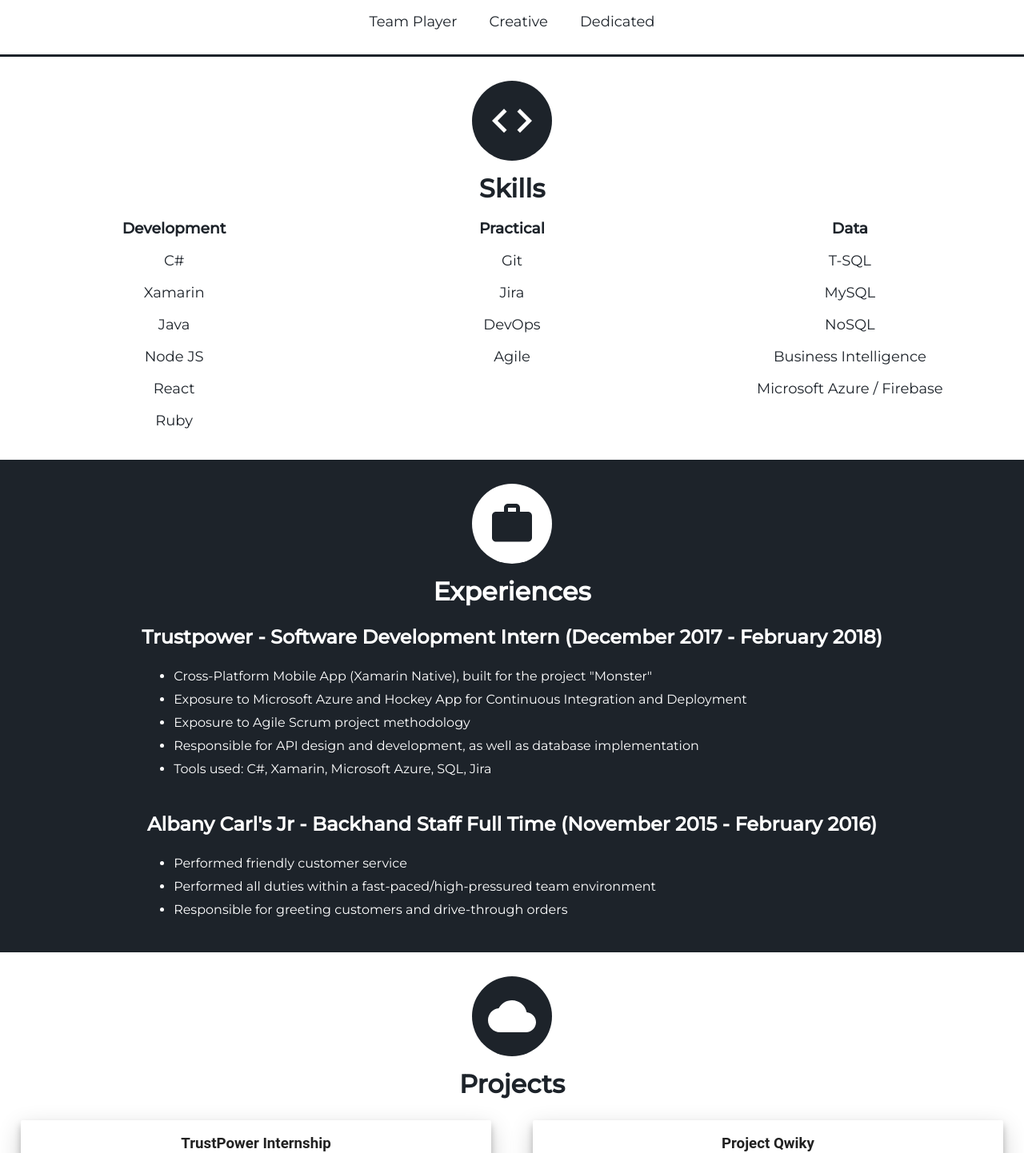
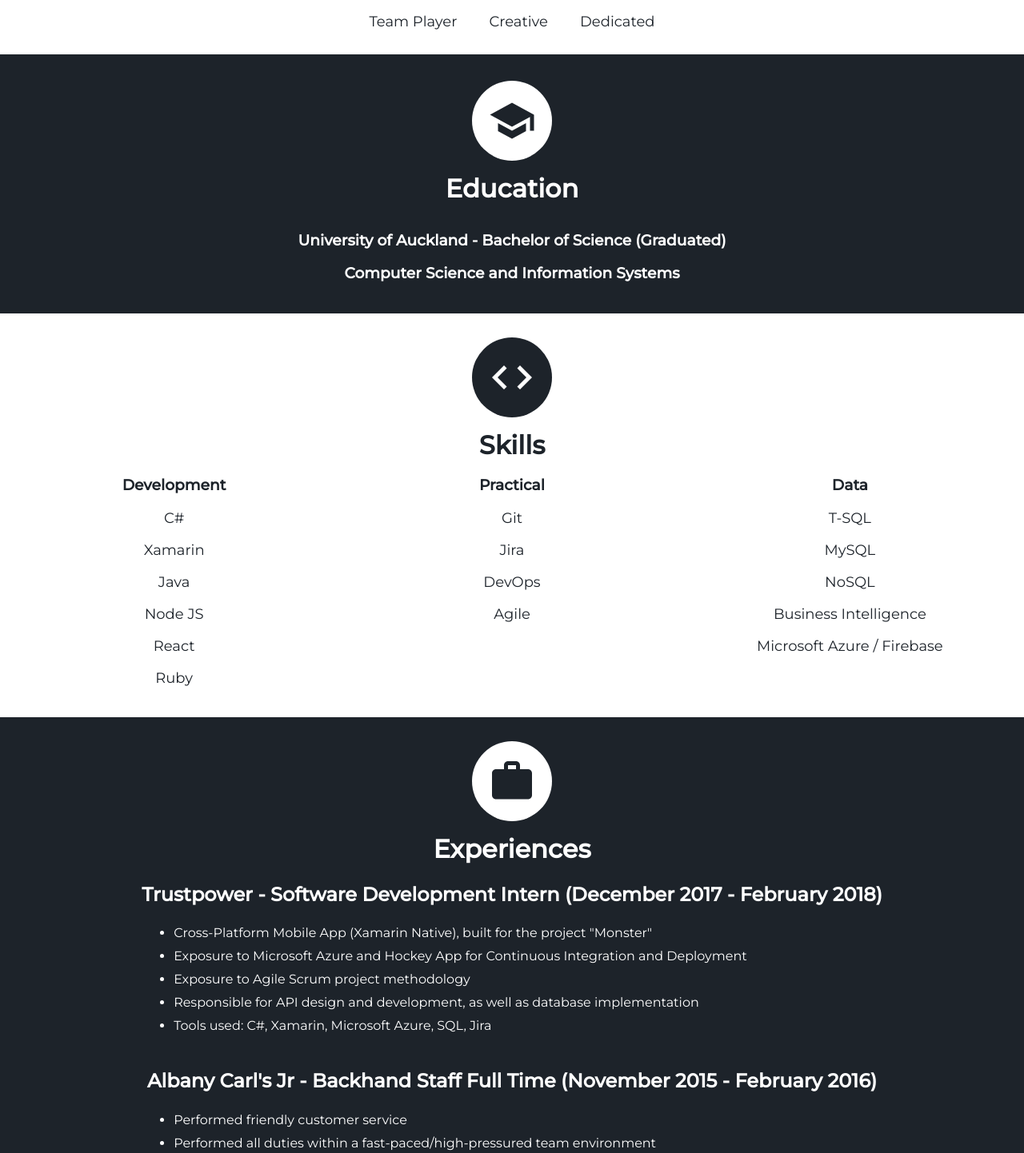
Before and after one commit to MinkyuH/Online-Portfolio, a React (Create React App) app: page / in a window 1280 px wide. Shown: the part 568-2010 px from the top of the page at 80% size. Built offline with nearby package versions, Linux system fonts and the light colour scheme.

Commit message:
Add education layer.

```diff
--- a/src/App.js
+++ b/src/App.js
@@ -6,6 +6,7 @@ import ThirdLayer from './components/ThirdLayer';
 import FourthLayer from './components/FourthLayer';
 import FifthLayer from './components/FifthLayer';
 import SixthLayer from './components/SixthLayer';
+import EducationLayer from './components/EducationLayer';
 
 class App extends Component {
     render() {
@@ -13,6 +14,7 @@ class App extends Component {
             <div className="App">
                 <FirstLayer/>
                 <SecondLayer/>
+                <EducationLayer/>
                 <ThirdLayer/>
                 <FourthLayer/>
                 <FifthLayer/>
--- /dev/null
+++ b/src/components/EducationLayer.js
@@ -0,0 +1,13 @@
+import React from 'react';
+import Avatar from 'material-ui/Avatar';
+import School from 'material-ui/svg-icons/social/school';
+import styles from '../styles/styles';
+
+export default () => (
+    <div id = "SecondLayer" style = {styles.educationLayout} >
+        <Avatar icon={<School />} backgroundColor="white" color="#1D232A" size={100} />
+        <h1 style={styles.educationLayout.heading}>Education</h1>
+        <h3>University of Auckland - Bachelor of Science (Graduated)</h3>
+        <h3>Computer Science and Information Systems</h3>
+    </div>
+);
--- a/src/components/FifthLayer.js
+++ b/src/components/FifthLayer.js
@@ -2,7 +2,7 @@ import React from 'react';
 import {Avatar, Paper} from 'material-ui';
 import Cloud from 'material-ui/svg-icons/file/cloud';
 import trustPower from '../assets/trustPower.png';
-import qwiky from '../assets/qwiky.png';
+import bidmon from '../assets/bidmon.png';
 import styles from '../styles/styles';
 
 export default () => (
@@ -17,8 +17,8 @@ export default () => (
             </Paper>
             <a href="https://badboiz.github.io/frontend/" target="_blank" rel="noopener noreferrer">
                 <Paper zDepth={3} style={styles.fifthLayout.container}>
-                    <h3>Project Qwiky</h3>
-                    <img src={qwiky} alt="qwiky" style={styles.fifthLayout.img}/>
+                    <h3>Project Bidmon</h3>
+                    <img src={bidmon} alt="bidmon" style={styles.fifthLayout.img}/>
                     <p>2017 Summer Of Tech Hackfest Project</p>
                 </Paper>
             </a>
--- a/src/components/SixthLayer.js
+++ b/src/components/SixthLayer.js
@@ -1,10 +1,12 @@
 import React from 'react';
 import Avatar from 'material-ui/Avatar';
+import Phone from 'material-ui/svg-icons/communication/phone';
 import {EmailIcon, LinkedInLogo, GitHubLogo} from '../components/icons';
 import styles from '../styles/styles';
 
 export default () => (
     <div id="SixthLayer" style={styles.sixthLayout}>
+        <Avatar icon={<Phone />} backgroundColor="white" color="#1D232A" size={100} />
         <h1 style={styles.sixthLayout.heading}>Contact</h1>
         <p>Want to find out more about me?</p>
         <div style={styles.sixthLayout.container}>
--- a/src/styles/styles.js
+++ b/src/styles/styles.js
@@ -4,7 +4,7 @@ export default {
         color: "white",
         padding: "20px 0",
         container: {
-            width: 250,
+            width: 400,
             border: "solid",
             margin: "0 auto 20px",
             padding: 20,
@@ -33,6 +33,14 @@ export default {
                     marginBottom: 0
                 }
             }
+        }
+    },
+    educationLayout: {
+        backgroundColor: "#1D232A",
+        color: "white",
+        padding: "30px 0 20px",
+        heading: {
+            padding: "15px 0"
         }
     },
     thirdLayout: {
@@ -87,7 +95,10 @@ export default {
     sixthLayout: {
         backgroundColor: "#1D232A",
         color: "white",
-        padding: "20px 0",
+        padding: "30px 0 20px",
+        heading: {
+            padding: "15px 0 0"
+        },
         container: {
             content: {
                 display: "inline-block",
```
Also changed, not shown: src/assets/bidmon.png (added), src/assets/qwiky.png (deleted).
